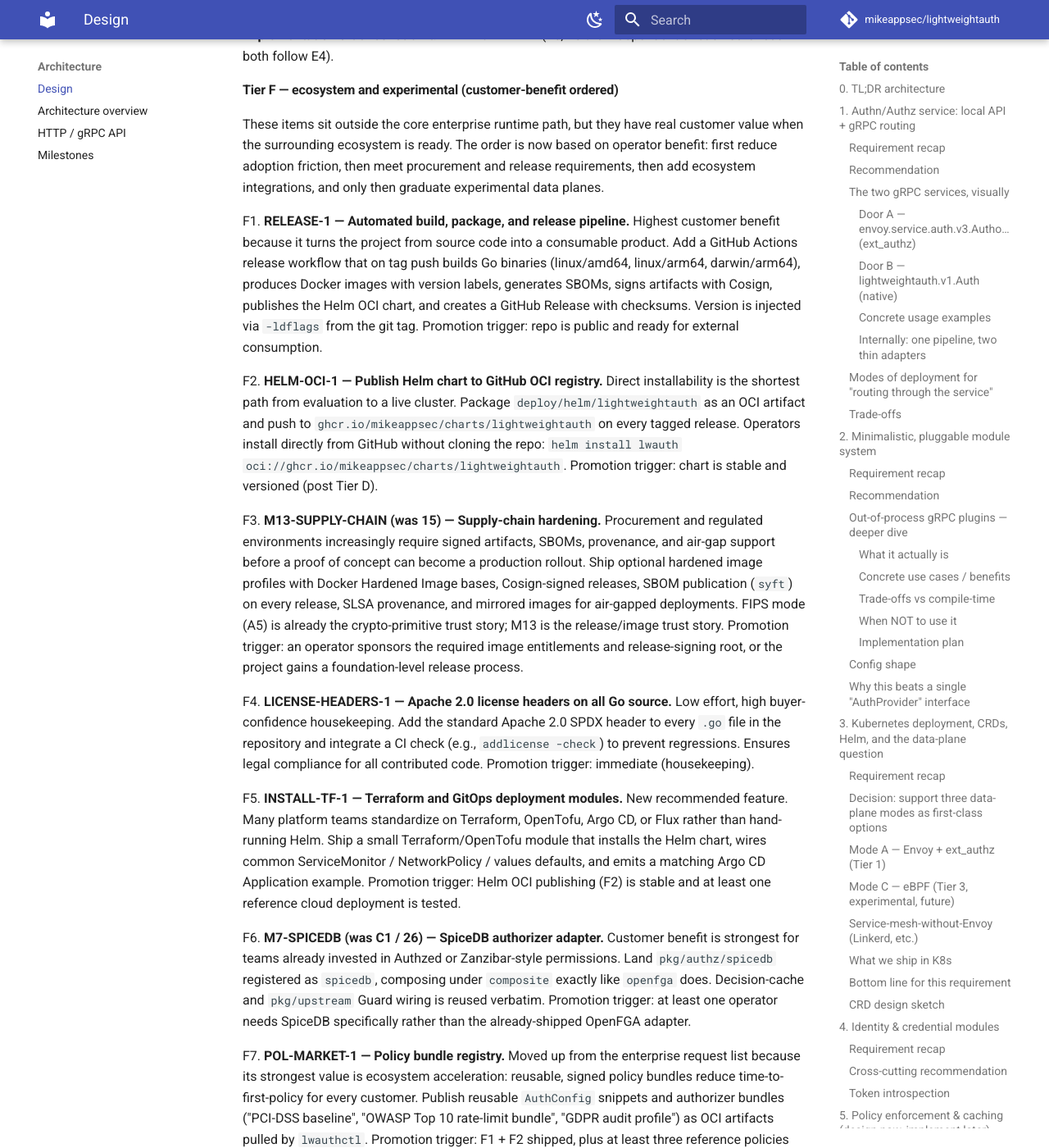
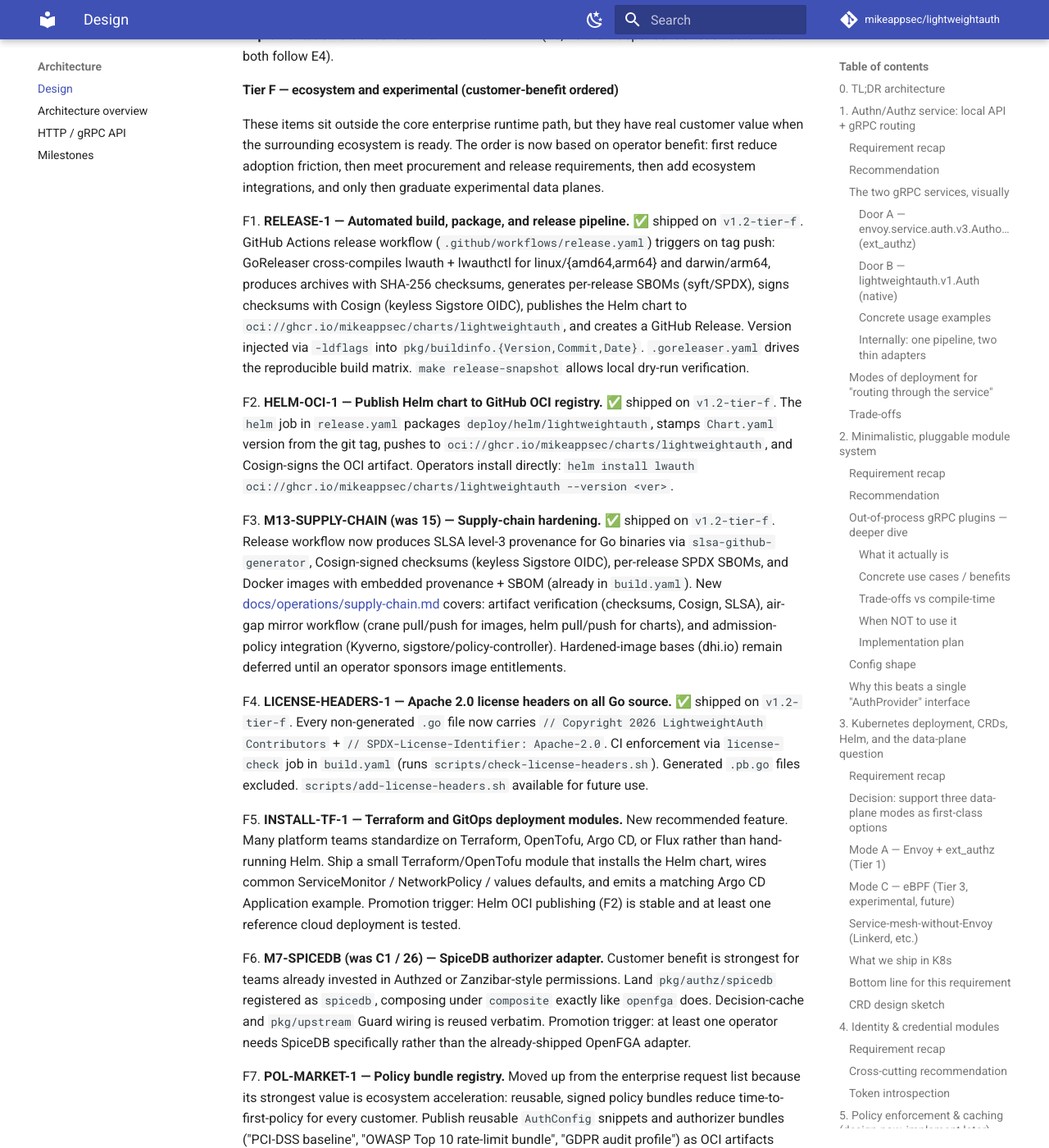
Before and after one commit to mikeappsec/lightweightauth, an MkDocs documentation site: the page built from docs/DESIGN.md, in a window 1280 px wide and 1400 px high, scrolled down 43114 px. Shown: the whole window at 82% size. Built offline with MkDocs 1.6.1 and Material for MkDocs 9.7.7, drawn with Linux system fonts in a browser that asks for light colours; comment, search, counter and statistics services are not loaded.

Commit message:
docs: mark F1-F4 as shipped on v1.2-tier-f

```diff
--- a/docs/DESIGN.md
+++ b/docs/DESIGN.md
@@ -1958,42 +1958,46 @@
 procurement and release requirements, then add ecosystem integrations,
 and only then graduate experimental data planes.
 
-F1. **RELEASE-1 — Automated build, package, and release pipeline.**
-  Highest customer benefit because it turns the project from source code
-  into a consumable product. Add a GitHub Actions release workflow that
-  on tag push builds Go binaries (linux/amd64, linux/arm64,
-  darwin/arm64), produces Docker images with version labels, generates
-  SBOMs, signs artifacts with Cosign, publishes the Helm OCI chart, and
-  creates a GitHub Release with checksums. Version is injected via
-  `-ldflags` from the git tag. Promotion trigger: repo is public and
-  ready for external consumption.
-
-F2. **HELM-OCI-1 — Publish Helm chart to GitHub OCI registry.**
-  Direct installability is the shortest path from evaluation to a live
-  cluster. Package `deploy/helm/lightweightauth` as an OCI artifact and
-  push to `ghcr.io/mikeappsec/charts/lightweightauth` on every tagged
-  release. Operators install directly from GitHub without cloning the
-  repo: `helm install lwauth oci://ghcr.io/mikeappsec/charts/lightweightauth`.
-  Promotion trigger: chart is stable and versioned (post Tier D).
-
-F3. **M13-SUPPLY-CHAIN (was 15) — Supply-chain hardening.**
-  Procurement and regulated environments increasingly require signed
-  artifacts, SBOMs, provenance, and air-gap support before a proof of
-  concept can become a production rollout. Ship optional hardened image
-  profiles with Docker Hardened Image bases, Cosign-signed releases,
-  SBOM publication (`syft`) on every release, SLSA provenance, and
-  mirrored images for air-gapped deployments. FIPS mode (A5) is already
-  the crypto-primitive trust story; M13 is the release/image trust story.
-  Promotion trigger: an operator sponsors the required image entitlements
-  and release-signing root, or the project gains a foundation-level
-  release process.
-
-F4. **LICENSE-HEADERS-1 — Apache 2.0 license headers on all Go source.**
-  Low effort, high buyer-confidence housekeeping. Add the standard
-  Apache 2.0 SPDX header to every `.go` file in the repository and
-  integrate a CI check (e.g., `addlicense -check`) to prevent
-  regressions. Ensures legal compliance for all contributed code.
-  Promotion trigger: immediate (housekeeping).
+F1. **RELEASE-1 — Automated build, package, and release pipeline.** ✅
+  shipped on `v1.2-tier-f`. GitHub Actions release workflow
+  (`.github/workflows/release.yaml`) triggers on tag push: GoReleaser
+  cross-compiles lwauth + lwauthctl for linux/{amd64,arm64} and
+  darwin/arm64, produces archives with SHA-256 checksums, generates
+  per-release SBOMs (syft/SPDX), signs checksums with Cosign (keyless
+  Sigstore OIDC), publishes the Helm chart to
+  `oci://ghcr.io/mikeappsec/charts/lightweightauth`, and creates a
+  GitHub Release. Version injected via `-ldflags` into
+  `pkg/buildinfo.{Version,Commit,Date}`. `.goreleaser.yaml` drives the
+  reproducible build matrix. `make release-snapshot` allows local
+  dry-run verification.
+
+F2. **HELM-OCI-1 — Publish Helm chart to GitHub OCI registry.** ✅
+  shipped on `v1.2-tier-f`. The `helm` job in `release.yaml` packages
+  `deploy/helm/lightweightauth`, stamps `Chart.yaml` version from the
+  git tag, pushes to `oci://ghcr.io/mikeappsec/charts/lightweightauth`,
+  and Cosign-signs the OCI artifact. Operators install directly:
+  `helm install lwauth oci://ghcr.io/mikeappsec/charts/lightweightauth
+  --version <ver>`.
+
+F3. **M13-SUPPLY-CHAIN (was 15) — Supply-chain hardening.** ✅
+  shipped on `v1.2-tier-f`. Release workflow now produces SLSA level-3
+  provenance for Go binaries via `slsa-github-generator`, Cosign-signed
+  checksums (keyless Sigstore OIDC), per-release SPDX SBOMs, and Docker
+  images with embedded provenance + SBOM (already in `build.yaml`).
+  New [docs/operations/supply-chain.md](operations/supply-chain.md)
+  covers: artifact verification (checksums, Cosign, SLSA), air-gap
+  mirror workflow (crane pull/push for images, helm pull/push for
+  charts), and admission-policy integration (Kyverno,
+  sigstore/policy-controller). Hardened-image bases (dhi.io) remain
+  deferred until an operator sponsors image entitlements.
+
+F4. **LICENSE-HEADERS-1 — Apache 2.0 license headers on all Go source.** ✅
+  shipped on `v1.2-tier-f`. Every non-generated `.go` file now carries
+  `// Copyright 2026 LightweightAuth Contributors` +
+  `// SPDX-License-Identifier: Apache-2.0`. CI enforcement via
+  `license-check` job in `build.yaml` (runs
+  `scripts/check-license-headers.sh`). Generated `.pb.go` files
+  excluded. `scripts/add-license-headers.sh` available for future use.
 
 F5. **INSTALL-TF-1 — Terraform and GitOps deployment modules.**
   New recommended feature. Many platform teams standardize on Terraform,
```
